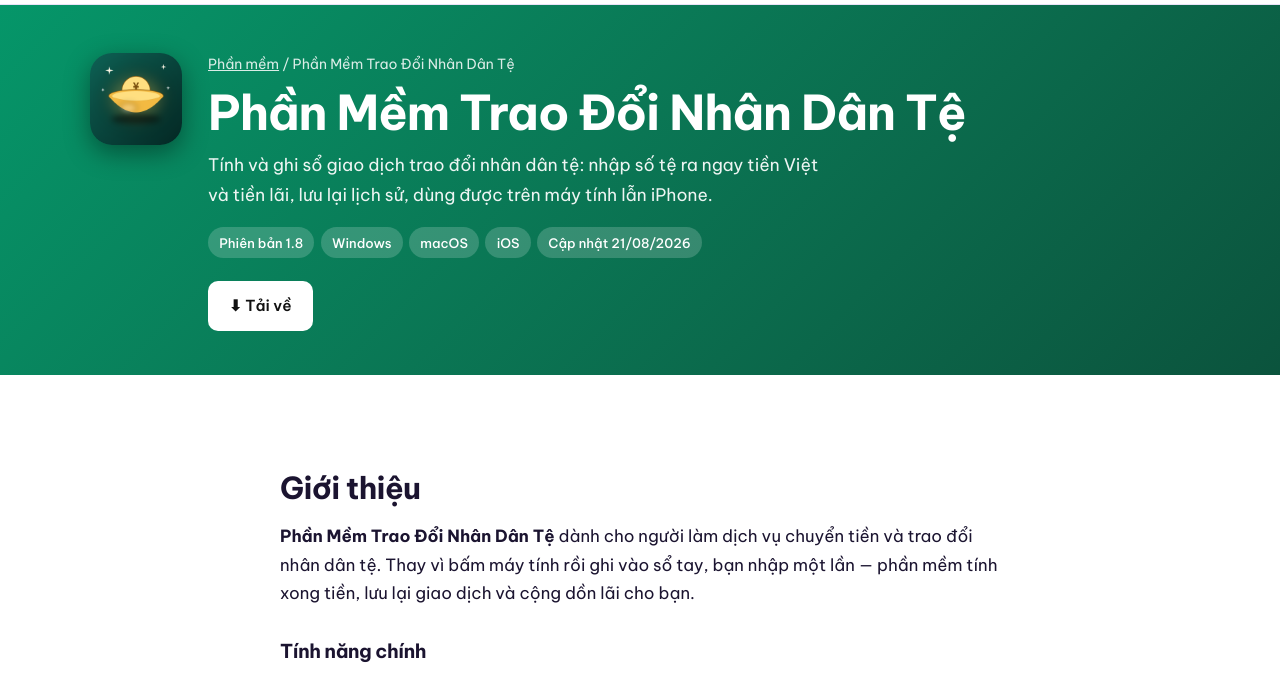
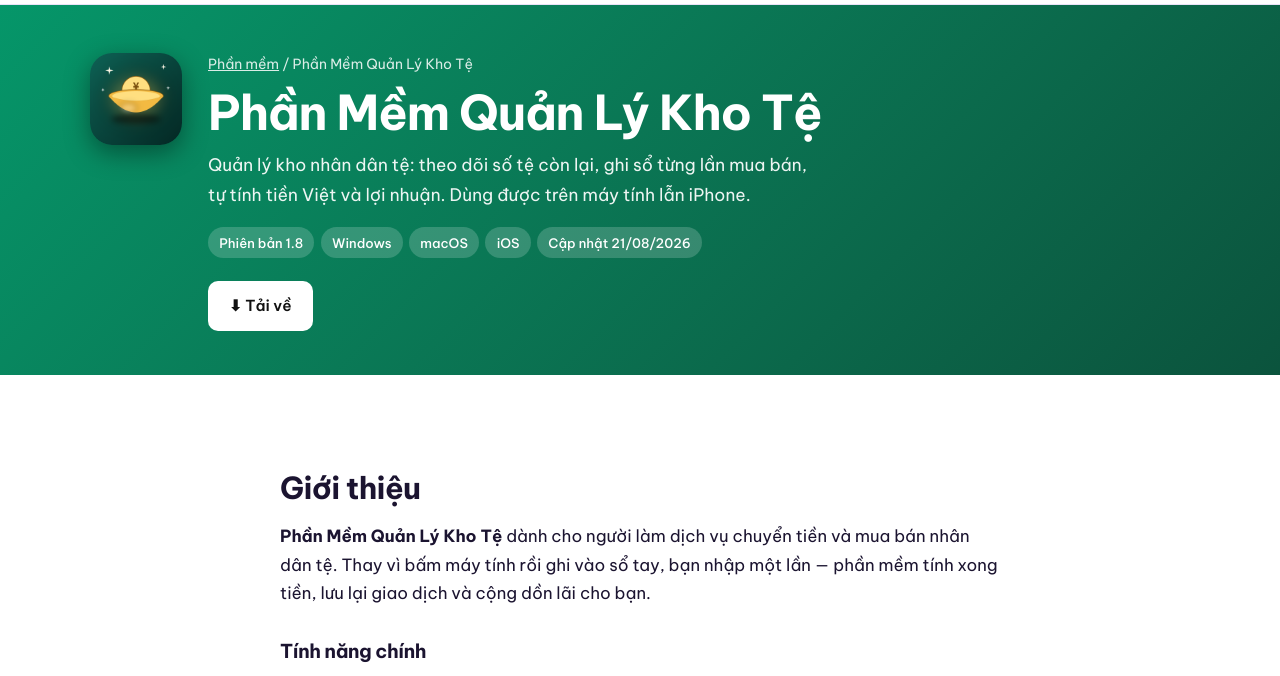
Before and after one commit to doanngoclam3000-creator/doanngoclam3000-creator.github.io, an Astro site: page /phan-mem/ban-te in a window 1280 px wide. Shown: the part 60-736 px from the top of the page. Built offline with nearby package versions, Linux system fonts and the light colour scheme; Astro itself is replaced by a stand-in of ours.

Commit message:
Doi ten thanh Phan Mem Quan Ly Kho Te
Co-Authored-By: Claude Opus 5 (1M context) <noreply@anthropic.com>

```diff
--- a/src/content/bai-viet/ban-te-1-8-dong-bo.md
+++ b/src/content/bai-viet/ban-te-1-8-dong-bo.md
@@ -1,5 +1,5 @@
 ---
-tieuDe: "Trao Đổi Nhân Dân Tệ 1.8: xuất nhập dữ liệu giữa Mac và iPhone dễ hơn"
+tieuDe: "Quản Lý Kho Tệ 1.8: xuất nhập dữ liệu giữa Mac và iPhone dễ hơn"
 moTa: "Bản 1.8 làm lại chức năng xuất nhập dữ liệu, thêm sao lưu tự động và cảnh báo khi hai máy lệch sổ."
 ngayDang: 2026-08-15
 chuyenMuc: "cap-nhat"
--- a/src/content/bai-viet/huong-dan-bat-dau-ban-te.md
+++ b/src/content/bai-viet/huong-dan-bat-dau-ban-te.md
@@ -1,5 +1,5 @@
 ---
-tieuDe: "Bắt đầu với phần mềm Trao Đổi Nhân Dân Tệ: ghi giao dịch đầu tiên trong 3 phút"
+tieuDe: "Bắt đầu với phần mềm Quản Lý Kho Tệ: ghi giao dịch đầu tiên trong 3 phút"
 moTa: "Hướng dẫn từng bước cách đặt tỉ giá, ghi giao dịch bán tệ đầu tiên và xem báo cáo lãi trong ngày."
 ngayDang: 2026-08-08
 chuyenMuc: "huong-dan"
--- a/src/content/phan-mem/ban-te.md
+++ b/src/content/phan-mem/ban-te.md
@@ -1,6 +1,6 @@
 ---
-ten: "Phần Mềm Trao Đổi Nhân Dân Tệ"
-moTa: "Tính và ghi sổ giao dịch trao đổi nhân dân tệ: nhập số tệ ra ngay tiền Việt và tiền lãi, lưu lại lịch sử, dùng được trên máy tính lẫn iPhone."
+ten: "Phần Mềm Quản Lý Kho Tệ"
+moTa: "Quản lý kho nhân dân tệ: theo dõi số tệ còn lại, ghi sổ từng lần mua bán, tự tính tiền Việt và lợi nhuận. Dùng được trên máy tính lẫn iPhone."
 nenTang: ["Windows", "macOS", "iOS"]
 phienBan: "1.8"
 banToiThieu: "1.8"
@@ -19,7 +19,7 @@ thuTu: 2
 
 ## Giới thiệu
 
-**Phần Mềm Trao Đổi Nhân Dân Tệ** dành cho người làm dịch vụ chuyển tiền và trao đổi nhân dân tệ. Thay vì bấm máy tính rồi ghi vào sổ tay, bạn nhập một lần — phần mềm tính xong tiền, lưu lại giao dịch và cộng dồn lãi cho bạn.
+**Phần Mềm Quản Lý Kho Tệ** dành cho người làm dịch vụ chuyển tiền và mua bán nhân dân tệ. Thay vì bấm máy tính rồi ghi vào sổ tay, bạn nhập một lần — phần mềm tính xong tiền, lưu lại giao dịch và cộng dồn lãi cho bạn.
 
 ### Tính năng chính
 
```
